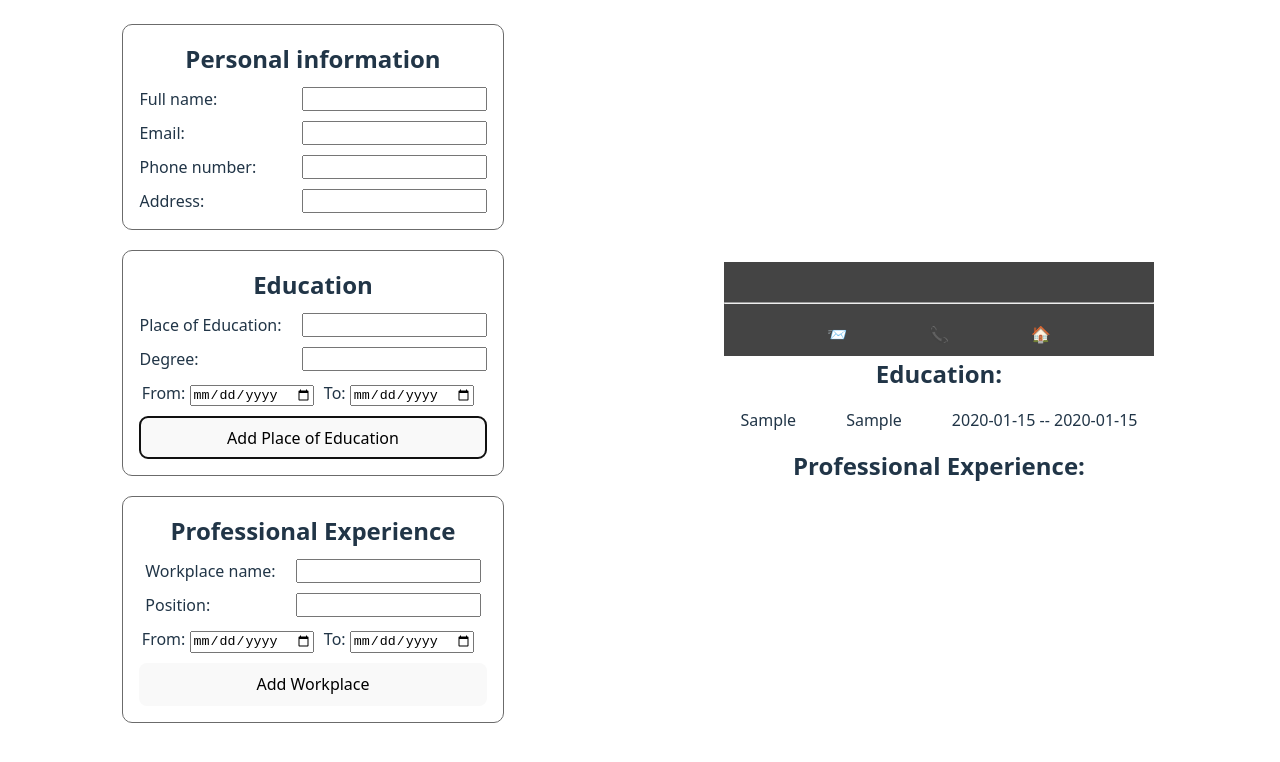
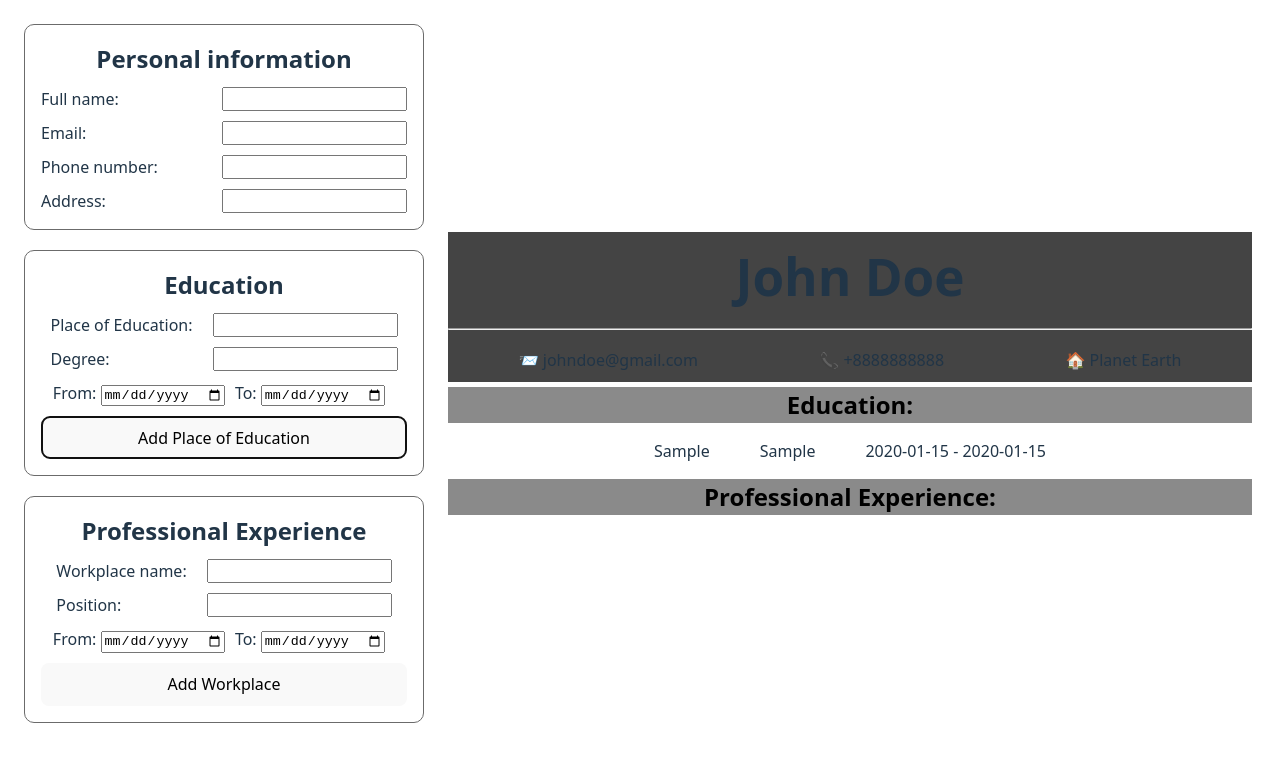
Before and after one commit to KVG24/cv-application-odin, a React (Vite) app: page / in a window 1280 px wide. Both pictures are taken after typing "Sample", "Sample", "2020-01-15", "2020-01-15" into the empty fields and a click on the button "Add Place of Education". Shown: the top 762 px of the page. Built offline with nearby package versions, Linux system fonts and the light colour scheme.

Commit message:
Add deletion functionality on resume card
Add print version of resume
Fix styling

```diff
--- a/src/App.css
+++ b/src/App.css
@@ -30,7 +30,7 @@ p {
 .input-info-cards {
     display: flex;
     flex-direction: column;
-    max-width: 400px;
+    min-width: 400px;
     gap: 20px;
 }
 
@@ -67,28 +67,45 @@ p {
 }
 
 .resume {
-    max-width: 900px;
-    min-width: 400px;
+    width: 900px;
+    min-width: 520px;
     border: 2px solid white;
     border-radius: 10px;
     padding: 2px;
 }
 
+.resume button {
+    display: flex;
+    justify-content: center;
+    align-items: center;
+    width: 100px;
+    height: 40px;
+    position: absolute;
+    right: 50px;
+    align-self: center;
+}
+
 .resume-personal-info {
     background-color: #444444;
+    border-bottom: 5px solid #fff;
 }
 
-.resume-phone-address-container {
+.resume-category-name {
+    background-color: #8a8a8a;
+    color: #000;
+}
+
+.resume-info-container {
     display: flex;
-    gap: 20%;
-    justify-content: center;
+    justify-content: space-around;
     align-items: center;
     padding: 10px;
 }
 
-.resume-prof-experience-info div,
-.resume-education-info div {
+.resume-prof-experience-info,
+.resume-education-info {
     display: flex;
+    flex-direction: column;
 }
 
 .resume-workplace-name,
@@ -96,9 +113,37 @@ p {
     font-weight: 500;
 }
 
+.resume-place-of-education p,
+.resume-workplace p {
+    min-width: 0;
+    flex-shrink: 1;
+    white-space: normal;
+    word-wrap: break-word;
+}
+
 .resume-workplace,
 .resume-place-of-education {
     padding: 1rem;
     display: flex;
     gap: 50px;
+    justify-content: center;
 }
+
+@media print {
+    .do-not-print {
+        display: none;
+    }
+    .resume-builder {
+        display: block;
+    }
+    .resume {
+        border: 2px solid #000;
+    }
+    .resume-personal-info {
+        background-color: #ffffff;
+        border-bottom: 2px solid #000000;
+    }
+    .resume-category-name {
+        border-top: 1px solid #000;
+    }
+}
--- a/src/App.jsx
+++ b/src/App.jsx
@@ -8,10 +8,10 @@ import RenderResume from "./components/RenderResume";
 function ResumeBuilder() {
     // Personal Info Section
     const [personalInfo, setPersonalInfo] = useState({
-        name: "",
-        email: "",
-        phone: "",
-        address: "",
+        name: "John Doe",
+        email: "johndoe@gmail.com",
+        phone: "+8888888888",
+        address: "Planet Earth",
     });
 
     function handleNameChange(e) {
@@ -36,7 +36,7 @@ function ResumeBuilder() {
 
     // Education Section
     const [placesOfEducation, setPlacesOfEducation] = useState([]);
-
+    const [hoveredEducationId, setHoveredEducationId] = useState(null);
     const [newPlaceOfEducation, setNewPlaceOfEducation] = useState({
         name: "",
         degree: "",
@@ -44,7 +44,6 @@ function ResumeBuilder() {
         end: "",
         id: "",
     });
-
     const [newPlaceOfEducationId, setNewPlaceOfEducationId] = useState(0);
 
     function handlePlaceOfEducationNameChange(e) {
@@ -67,7 +66,7 @@ function ResumeBuilder() {
         setNewPlaceOfEducation((prevPlace) => ({ ...prevPlace, end }));
     }
 
-    function handleAddPlaceOfEducation() {
+    function addPlaceOfEducation() {
         setPlacesOfEducation((prevPlaces) => [
             ...prevPlaces,
             { ...newPlaceOfEducation, id: newPlaceOfEducationId },
@@ -82,9 +81,16 @@ function ResumeBuilder() {
         });
     }
 
+    function deletePlaceOfEducation() {
+        const newPOEArray = placesOfEducation.filter(
+            (place) => place.id !== hoveredEducationId
+        );
+        setPlacesOfEducation(newPOEArray);
+    }
+
     // Professional Experience section
     const [workplaces, setWorkplaces] = useState([]);
-
+    const [hoveredWorkplaceId, setHoveredWorkplaceId] = useState(null);
     const [newWorkplace, setNewWorkplace] = useState({
         name: "",
         position: "",
@@ -115,13 +121,20 @@ function ResumeBuilder() {
         setNewWorkplace((prevPlace) => ({ ...prevPlace, end }));
     }
 
-    function handleAddWorkplace() {
+    function addWorkplace() {
         setWorkplaces((prevWorkplaces) => [
             ...prevWorkplaces,
             { ...newWorkplace, id: newWorkplaceId },
         ]);
         setNewWorkplaceId((prevId) => prevId + 1);
         setNewWorkplace({ name: "", position: "", start: "", end: "", id: "" });
+    }
+
+    function deleteWorkplace() {
+        const newWorkplacesArray = workplaces.filter(
+            (place) => place.id !== hoveredWorkplaceId
+        );
+        setWorkplaces(newWorkplacesArray);
     }
 
     return (
@@ -140,7 +153,7 @@ function ResumeBuilder() {
                     onDegreeChange={handleDegreeChange}
                     onStudyStartChange={handleStudyStartChange}
                     onStudyEndChange={handleStudyEndChange}
-                    onAddPlaceOfEducation={handleAddPlaceOfEducation}
+                    onAddPlaceOfEducation={addPlaceOfEducation}
                     placeOfEducation={newPlaceOfEducation}
                 />
                 <InputProfessionalExperienceInfo
@@ -148,7 +161,7 @@ function ResumeBuilder() {
                     onWorkplacePositionChange={handleWorkplacePositionChange}
                     onWorkplaceStartChange={handleWorkplaceStartChange}
                     onWorkplaceEndChange={handleWorkplaceEndChange}
-                    onAddWorkplace={handleAddWorkplace}
+                    onAddWorkplace={addWorkplace}
                     workplace={newWorkplace}
                 />
             </section>
@@ -157,8 +170,14 @@ function ResumeBuilder() {
                 email={personalInfo.email}
                 phone={personalInfo.phone}
                 address={personalInfo.address}
+                placesOfEducation={placesOfEducation}
+                hoveredEducationId={hoveredEducationId}
+                setHoveredEducationId={setHoveredEducationId}
+                deletePlaceOfEducation={deletePlaceOfEducation}
                 workplaces={workplaces}
-                placesOfEducation={placesOfEducation}
+                hoveredWorkplaceId={hoveredWorkplaceId}
+                setHoveredWorkplaceId={setHoveredWorkplaceId}
+                deleteWorkplace={deleteWorkplace}
             />
         </div>
     );
--- a/src/components/InputEducationInfo.jsx
+++ b/src/components/InputEducationInfo.jsx
@@ -7,7 +7,7 @@ export default function InputEducationInfo({
     onAddPlaceOfEducation,
 }) {
     return (
-        <div className="input-education-info">
+        <div className="input-education-info do-not-print">
             <h2>Education</h2>
             <div className="input-education-flex">
                 <label className="input-education">
--- a/src/components/InputPersonalInfo.jsx
+++ b/src/components/InputPersonalInfo.jsx
@@ -5,7 +5,7 @@ export default function InputPersonalInfo({
     onAddressChange,
 }) {
     return (
-        <div className="input-personal-info">
+        <div className="input-personal-info do-not-print">
             <h2>Personal information</h2>
             <label>
                 <span>Full name:</span>{" "}
--- a/src/components/InputProfessionalExperienceInfo.jsx
+++ b/src/components/InputProfessionalExperienceInfo.jsx
@@ -7,7 +7,7 @@ export default function InputProfessionalExperienceInfo({
     onAddWorkplace,
 }) {
     return (
-        <div className="input-prof-experience-info">
+        <div className="input-prof-experience-info do-not-print">
             <h2>Professional Experience</h2>
             <div className="input-prof-exp-flex">
                 <label className="input-prof-exp">
--- a/src/components/RenderResume.jsx
+++ b/src/components/RenderResume.jsx
@@ -3,49 +3,66 @@ export default function RenderResume({
     email,
     phone,
     address,
+    placesOfEducation,
+    hoveredEducationId,
+    setHoveredEducationId,
+    deletePlaceOfEducation,
     workplaces,
-    placesOfEducation,
+    hoveredWorkplaceId,
+    setHoveredWorkplaceId,
+    deleteWorkplace,
 }) {
     return (
         <section className="resume">
             <div className="resume-personal-info">
                 <h1>{name}</h1>
                 <hr />
-                <div className="resume-phone-address-container">
-                    <span>
-                        {"📨"}
-                        {email}
-                    </span>
-                    <span>
-                        {"📞"}
-                        {phone}
-                    </span>
-                    <span>
-                        {"🏠"}
-                        {address}
-                    </span>
+                <div className="resume-info-container">
+                    <span>📨 {email}</span>
+                    <span>📞 {phone}</span>
+                    <span>🏠 {address}</span>
                 </div>
             </div>
+
             <div className="resume-education-info">
-                <h2>Education:</h2>{" "}
-                {placesOfEducation.map((placeOfEducation) => (
-                    <div className="resume-place-of-education">
+                <h2 className="resume-category-name">Education:</h2>
+                {placesOfEducation.map((place) => (
+                    <div
+                        key={place.id}
+                        className="resume-place-of-education"
+                        onMouseEnter={() => setHoveredEducationId(place.id)}
+                        onMouseLeave={() => setHoveredEducationId(null)}
+                    >
                         <p className="resume-place-of-education-name">
-                            {placeOfEducation.name}
+                            {place.name}
                         </p>
-                        <p className="resume-degree">
-                            {placeOfEducation.degree}
+                        <p className="resume-degree">{place.degree}</p>
+                        <p>
+                            {place.start} - {place.end}
                         </p>
-                        <p>
-                            {placeOfEducation.start} -- {placeOfEducation.end}
-                        </p>
+                        {hoveredEducationId === place.id && (
+                            <button
+                                type="button"
+                                onClick={deletePlaceOfEducation}
+                            >
+                                Delete
+                            </button>
+                        )}
                     </div>
                 ))}
             </div>
+
             <div className="resume-prof-experience-info">
-                <h2>Professional Experience:</h2>{" "}
+                <h2 className="resume-category-name">
+                    Professional Experience:
+                </h2>
                 {workplaces.map((workplace) => (
-                    <div key={workplace.id} className="resume-workplace">
+                    <div
+                        key={workplace.id}
+                        className="resume-workplace"
+                        onMouseEnter={() => setHoveredWorkplaceId(workplace.id)}
+                        onMouseLeave={() => setHoveredWorkplaceId(null)}
+                    >
                         <p className="resume-workplace-name">
                             {workplace.name}
                         </p>
@@ -53,8 +70,13 @@ export default function RenderResume({
                             {workplace.position}
                         </p>
                         <p>
-                            {workplace.start} -- {workplace.end}
+                            {workplace.start} - {workplace.end}
                         </p>
+                        {hoveredWorkplaceId === workplace.id && (
+                            <button type="button" onClick={deleteWorkplace}>
+                                Delete
+                            </button>
+                        )}
                     </div>
                 ))}
             </div>
```
